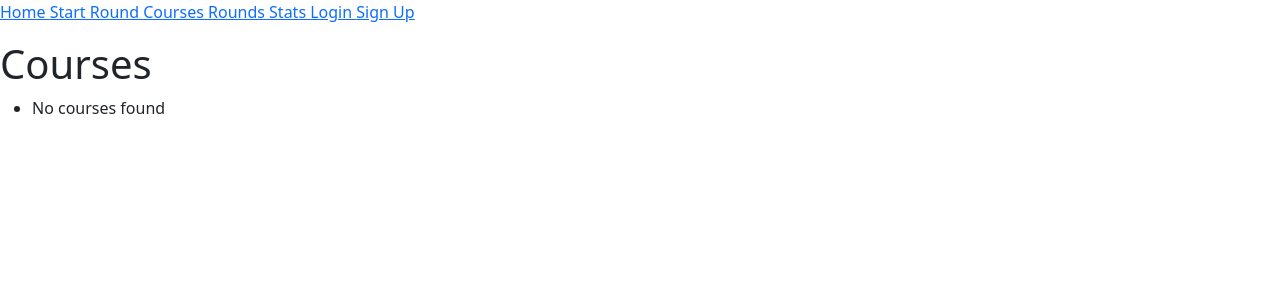
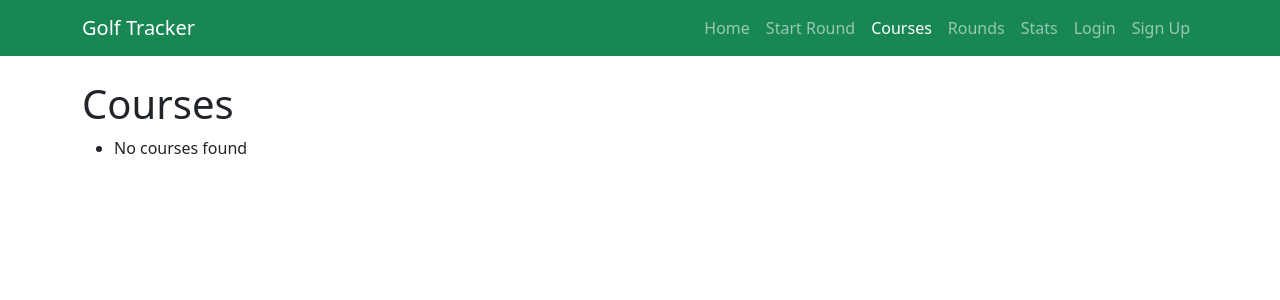
Before and after one commit to N-Smillie/golf-tracker-project, a Django app: page /courses/ in a window 1280 px wide. Shown: the top 300 px of the page. Run offline with Django 4.2, Linux system fonts and the light colour scheme; data that the repository does not hold is empty.

Commit message:
updated navbar to bootstrap navbar

```diff
--- a/templates/base.html
+++ b/templates/base.html
@@ -1,87 +1,140 @@
 {% load static %}
 
-<!DOCTYPE html>
+<!doctype html>
 <html>
   <head>
     <title>Golf Tracker</title>
 
     <!-- Bootstrap CSS -->
-    <link href="https://cdn.jsdelivr.net/npm/bootstrap@5.3.3/dist/css/bootstrap.min.css" rel="stylesheet">
+    <link
+      href="https://cdn.jsdelivr.net/npm/bootstrap@5.3.3/dist/css/bootstrap.min.css"
+      rel="stylesheet"
+    />
     <!-- CSS -->
-    <link rel="stylesheet" href="{% static 'css/style.css' %}">
+    <link rel="stylesheet" href="{% static 'css/style.css' %}" />
   </head>
   <body>
 
-    <nav>
-
+    <!-- Navbar -->
+    <nav class="navbar navbar-expand-lg navbar-dark bg-success">
+      <div class="container">
         {% url 'home' as home_url %}
         {% url 'start_round' as start_url %}
         {% url 'course_list' as courses_url %}
         {% url 'round_history' as rounds_url %}
         {% url 'stats_dashboard' as stats_url %}
         {% url 'profile' as profile_url %}
-
         {% url 'account_login' as login_url %}
         {% url 'account_signup' as signup_url %}
         {% url 'account_logout' as logout_url %}
+        <a class="navbar-brand" href="{% url 'home' %}"> Golf Tracker </a>
 
-    <a class="{% if request.path == home_url %}active{% endif %}" href="{% url 'home' %}">
+        <button
+          class="navbar-toggler"
+          type="button"
+          data-bs-toggle="collapse"
+          data-bs-target="#navbarNav"
+        >
+          <span class="navbar-toggler-icon"></span>
+        </button>
+
+        <div class="collapse navbar-collapse" id="navbarNav">
+          <ul class="navbar-nav ms-auto">
+            <li class="nav-item">
+              <a
+                class="nav-link {% if request.path == home_url %}active{% endif %}"
+                href="{% url 'home' %}"
+              >
                 Home
               </a>
+            </li>
 
-    <a class="{% if request.path == start_url %}active{% endif %}" href="{% url 'start_round' %}">
+            <li class="nav-item">
+              <a
+                class="nav-link {% if request.path == start_url %}active{% endif %}"
+                href="{% url 'start_round' %}"
+              >
                 Start Round
               </a>
+            </li>
 
-    <a class="{% if request.path == courses_url %}active{% endif %}" href="{% url 'course_list' %}">
+            <li class="nav-item">
+              <a
+                class="nav-link {% if request.path == courses_url %}active{% endif %}"
+                href="{% url 'course_list' %}"
+              >
                 Courses
               </a>
+            </li>
 
-    <a class="{% if request.path == rounds_url %}active{% endif %}" href="{% url 'round_history' %}">
+            <li class="nav-item">
+              <a
+                class="nav-link {% if request.path == rounds_url %}active{% endif %}"
+                href="{% url 'round_history' %}"
+              >
                 Rounds
               </a>
+            </li>
 
-    <a class="{% if request.path == stats_url %}active{% endif %}" href="{% url 'stats_dashboard' %}">
+            <li class="nav-item">
+              <a
+                class="nav-link {% if request.path == stats_url %}active{% endif %}"
+                href="{% url 'stats_dashboard' %}"
+              >
                 Stats
               </a>
+            </li>
 
             {% if user.is_authenticated %}
 
-        <a class="{% if request.path == profile_url %}active{% endif %}" href="{% url 'profile' %}">
+            <li class="nav-item">
+              <a
+                class="nav-link {% if request.path == profile_url %}active{% endif %}"
+                href="{% url 'profile' %}"
+              >
                 Profile
               </a>
+            </li>
 
-        <a class="{% if request.path == logout_url %}active{% endif %}" href="{% url 'account_logout' %}">
+            <li class="nav-item">
+              <a
+                class="nav-link {% if request.path == logout_url %}active{% endif %}"
+                href="{% url 'account_logout' %}"
+              >
                 Logout
               </a>
+            </li>
 
             {% else %}
 
-        <a class="{% if request.path == login_url %}active{% endif %}" href="{% url 'account_login' %}">
+            <li class="nav-item">
+              <a
+                class="nav-link {% if request.path == login_url %}active{% endif %}"
+                href="{% url 'account_login' %}"
+              >
                 Login
               </a>
+            </li>
 
-        <a class="{% if request.path == signup_url %}active{% endif %}" href="{% url 'account_signup' %}">
+            <li class="nav-item">
+              <a
+                class="nav-link {% if request.path == signup_url %}active{% endif %}"
+                href="{% url 'account_signup' %}"
+              >
                 Sign Up
               </a>
+            </li>
 
             {% endif %}
-
+          </ul>
+        </div>
+      </div>
     </nav>
 
-
-    <ul>
-        {% for course in courses %}
-            <li>
-                <a href="{% url 'course_detail' course.slug %}">
-                    {{ course.name}}
-                </a>
-            </li>
-        {% endfor %}
-    </ul>
-
-    {% block content %}
-    {% endblock %}
+    <!-- Main -->
+    <main class="container mt-4">
+    {% block content %} {% endblock %}
+    </main>
 
     <!-- Bootstrap JS -->
     <script src="https://cdn.jsdelivr.net/npm/bootstrap@5.3.3/dist/js/bootstrap.bundle.min.js"></script>
```
Lines whose indentation alone changed are shown as unchanged.
